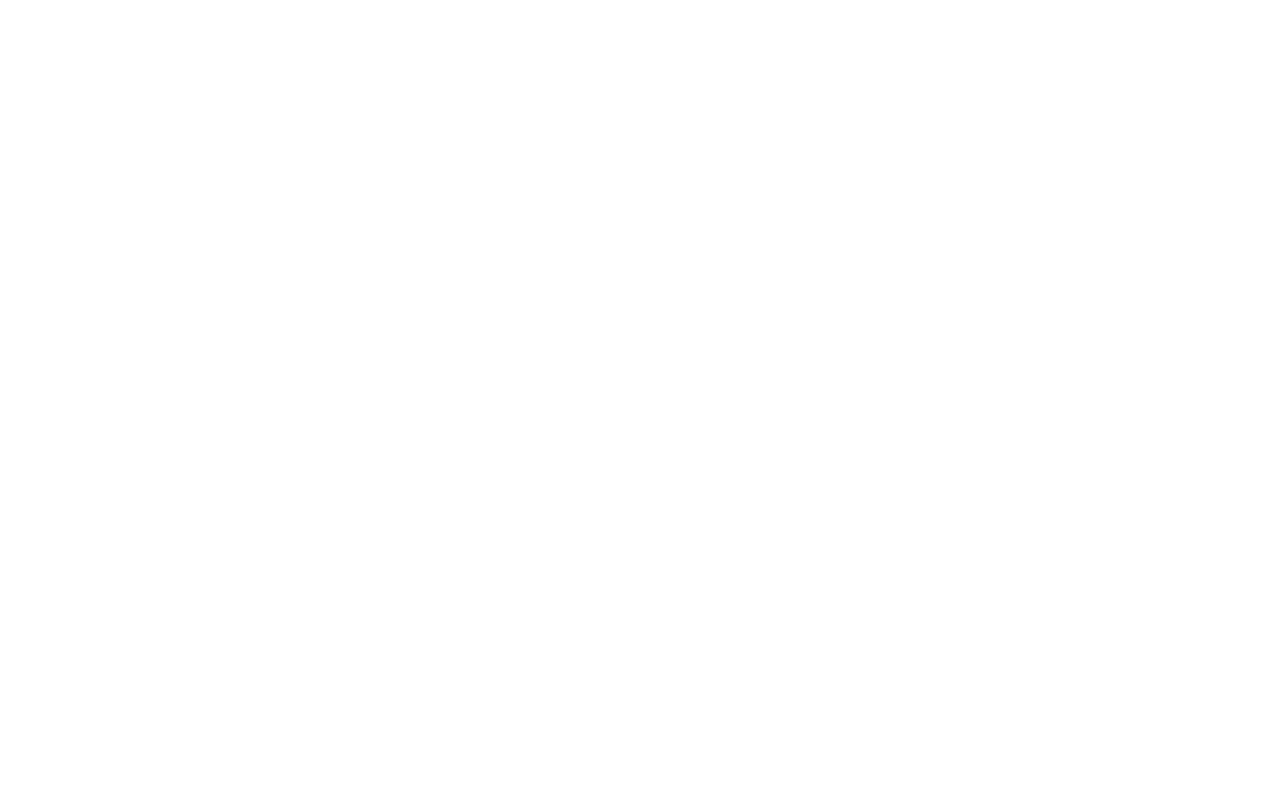
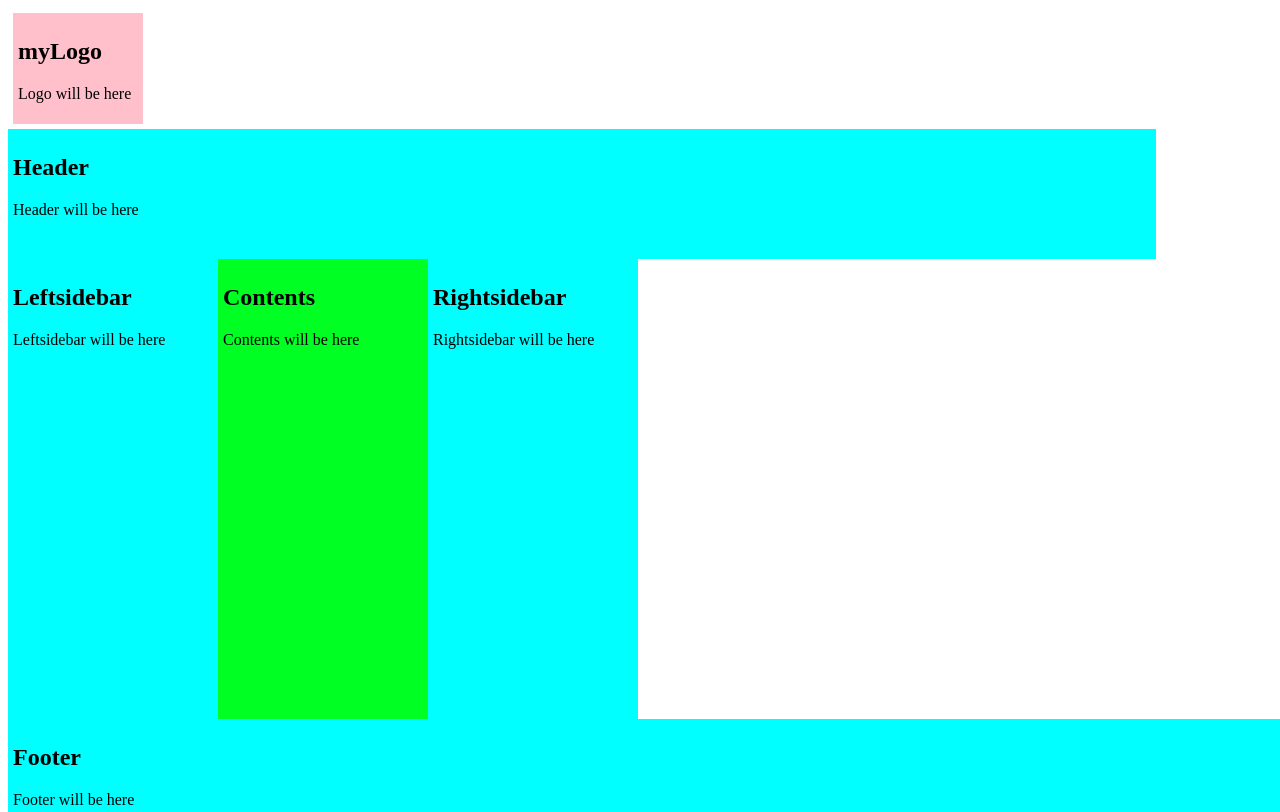
Before and after one commit to RichardF2323/web_test_2, a plain HTML site: page Hindex.htm in a window 1280 px wide. Shown: the top 812 px of the page. Drawn offline with Linux system fonts and the light colour scheme.

Commit message:
Update Hindex.htm

```diff
--- a/Hindex.htm
+++ b/Hindex.htm
@@ -1,34 +1,80 @@
-<!DOCTYPE html>
+<DOCTYPE html>
 	<html>
 	  <style>
+		.myLogo{
+		  width:120px;
+		  background-color: pink;
+		  float:left;
+		  padding: 5px;
+		  margin:5px;
+		}
 
-.Logo {
-    width: 120px;
-    padding: 25px;
-    background-color: aqua;
-    height: 120px;
-    float: left;
-    margin: 5px;
-}
-.page {
-
-}
-.Header {
-    width: 80%;
-    padding: 5px;
-    background-color: yellow;
-    height: 120px;
-    margin: 5px;
+		.myHeader{
+		  width:90%;
+		  padding:5px;
+		  background-color:aqua;
+		  height:120px;
 		  float: left;
 		}
-.Footer {
-    width: 70%;
-    padding: 5px;
-    background-color: blue;
-    height: 120px;
-    margin: 5px;
+		.Contents{
+		  width:200px;
+		  padding:5px;
+		  background-color:rgb(0, 255, 34);
+		  height:450px;
 		  float: left;
 		}
+		.Leftsidebar{
+		  width:200px;
+		  padding:5px;
+		  background-color:aqua;
+		  height:450px;
+		  float: left;
+		}
+		.Rightsidebar{
+		  width:200px;
+		  padding:5px;
+		  background-color:aqua;
+		  height:450px;
+		  float: left;
+		}
+		.Footer{
+		  width:100%;
+		  padding:5px;
+		  background-color:aqua;
+		  height:450px;
+		  float: left;
+		}
+		  </style>
+	  <body>
 
-</style>
+		<div class="myLogo">
+		  <h2>myLogo</h2>
+		  <p>Logo will be here</p>
+		</div>
+
+		<div class="myHeader">
+		  <h2>Header</h2>
+		  <p>Header will be here</p>
+		</div>
+
+		<div class="Leftsidebar">
+			<h2>Leftsidebar</h2>
+			<p>Leftsidebar will be here</p>
+		  </div>
+
+		<div class="Contents">
+		  <h2>Contents</h2>
+		  <p>Contents will be here</p>
+		</div>
+
+		  <div class="Rightsidebar">
+			<h2>Rightsidebar</h2>
+			<p>Rightsidebar will be here</p>
+		  </div>
+		  <div class="Footer">
+			<h2>Footer</h2>
+			<p>Footer will be here</p>
+		  </div>
+	  </body>
+	  </body>
 	</html>
```
Lines whose indentation alone changed are shown as unchanged.
